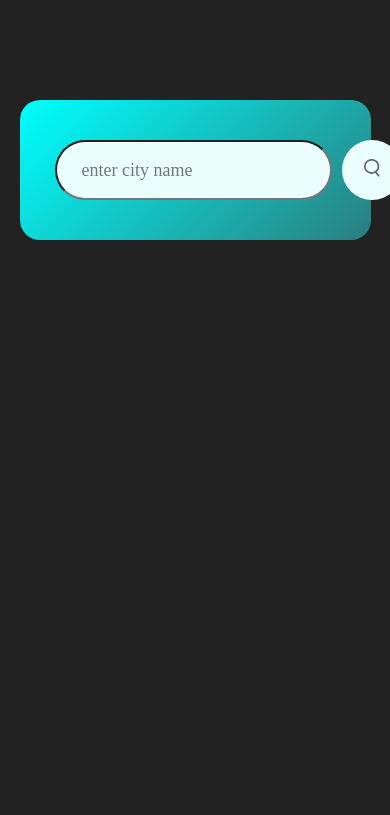
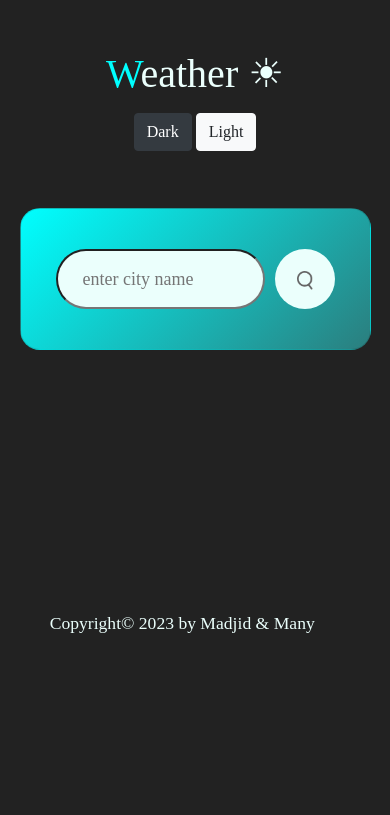
Before and after one commit to many200/Weather, a plain HTML site: page index.html in a window 390 px wide. Drawn offline with nearby package versions, Linux system fonts and the light colour scheme.

Commit message:
Add files via upload

```diff
--- a/index.html
+++ b/index.html
@@ -4,10 +4,20 @@
     <meta charset="UTF-8">
     <meta http-equiv="X-UA-Compatible" content="IE=edge">
     <meta name="viewport" content="width=device-width, initial-scale=1.0">
+    <link rel="stylesheet" href="https://cdn.jsdelivr.net/npm/bootstrap@4.0.0/dist/css/bootstrap.min.css" integrity="sha384-Gn5384xqQ1aoWXA+058RXPxPg6fy4IWvTNh0E263XmFcJlSAwiGgFAW/dAiS6JXm" crossorigin="anonymous">
     <Link rel="stylesheet" href="style.css">
-    <title>Document</title>
+        <title>City-Weather-app</title>
+        <link rel="icon" href="images/favicon.ico">
 </head>
 <body>
+    <div class="start">
+        <h1 class="title"><span>W</span>eather ☀</h1>
+        <div class="btn">
+            <button type="button" class="btn btn-dark" id="active">Dark</button>
+            <button type="button" class="btn btn-light">Light</button>
+
+        </div>
+    </div>
     <div class="card">
         <div class="search">
             <input type="text" placeholder="enter city name"
@@ -40,6 +50,16 @@
             </div>
         </div>
     </div>
+    <section>
+        <footer class="footer">
+            <div class="footer-text">
+                <p>Copyright&copy; 2023 by Madjid  & Many  </p>
+            </div>
+            <div class="footer-iconTop">
+                <a href="#home"><i class='bx bx-up-arrow-alt' ></i></a>
+            </div>
+        </footer>
+    </section>
     <script src="index.js"></script>
 
 </body>
--- a/index.js
+++ b/index.js
@@ -6,7 +6,13 @@
     const weatherIcon = document.querySelector(".weather-icon")
     const weather = document.querySelector(".weather")
     const error = document.querySelector(".error")
+    const btnLight = document.querySelector(".btn .btn-light")
+    const btnDark = document.querySelector(".btn .btn-dark")
+    const title = document.querySelector(" .title")
+    const span = document.querySelector(" .title span")
+    const footer = document.querySelector(" .footer ")
     async function checkWeather(city){
+
         const responce = await fetch(apiUrl + city +`&appid=${apiKey}`)
         if (responce.status == 404) {
             error.style.display = "block"
@@ -68,3 +74,19 @@
         }
 
     })
+   btnLight.addEventListener("click", () =>{
+    document.body.style.background = "white"
+    title.style.color = "black"
+    footer.style.color = "black"
+    span.style.color = "black"
+
+
+   })
+   btnDark.addEventListener("click", () =>{
+    document.body.style.background = "#222"
+    title.style.color = "white"
+    footer.style.color = "white"
+    span.style.color = "aqua"
+
+
+   })
--- a/style.css
+++ b/style.css
@@ -7,11 +7,23 @@
 body{
     background: #222;
 }
+.start{
+    text-align: center;
+    margin-top: 50px;
+}
+
+
+.start span{
+    color: aqua;
+}
+.start h1 {
+    color: #ebfffc;
+}
 .card{
     width:90% ;
     background: linear-gradient(135deg, aqua, rgb(43, 126, 126));
     color: #fff;
-    margin: 100px auto 0;
+    margin: 50px auto 0;
     border-radius: 20px;
     padding: 40px 35px;
     text-align: center;
@@ -30,7 +42,7 @@ body{
     padding: 10px 25px;
     height: 60px;
     border-radius: 30px;
-    flex: auto;
+    flex: 1;
     font-size:18px ;
 }
 .search button{
@@ -93,3 +105,56 @@ body{
     color: red;
     display: none;
 }
+section{
+    display: flex;
+    justify-content: center;
+    text-align: center;
+}
+.footer {
+    display: flex;
+    justify-content: space-between;
+    align-items: center;
+    flex-wrap: wrap;
+    padding: 10rem 9%;
+   color: #ebfffc;
+
+}
+.footer p {
+    font-size: 1.6rem;
+}
+.footer-iconTop a{
+display: inline-flex;
+justify-content: center;
+align-items: center;
+padding: .8rem;
+background: var(--min-color);
+border-radius: .8rem;
+transition: .5s ease;
+}
+.footer-iconTop a:hover{
+    box-shadow: 0 0 1rem var(--min-color);
+}
+.footer-iconTop a i {
+    font-size: 2.4rem;
+    color: var(--second-bg-color);
+}
+@media screen and (max-width: 600px) {
+    body{
+        overflow-x: hidden;
+        /* overflow-y: hidden; */
+    }
+    .search input {
+        width: 50%;
+    }
+    .footer {
+
+        /* padding: 30rem 9%; */
+        margin-top: 100px;
+
+    }
+    .footer p{
+
+     font-size: 1.1rem;
+
+    }
+  }
```
Also changed, not shown: images/favicon.ico (added).
